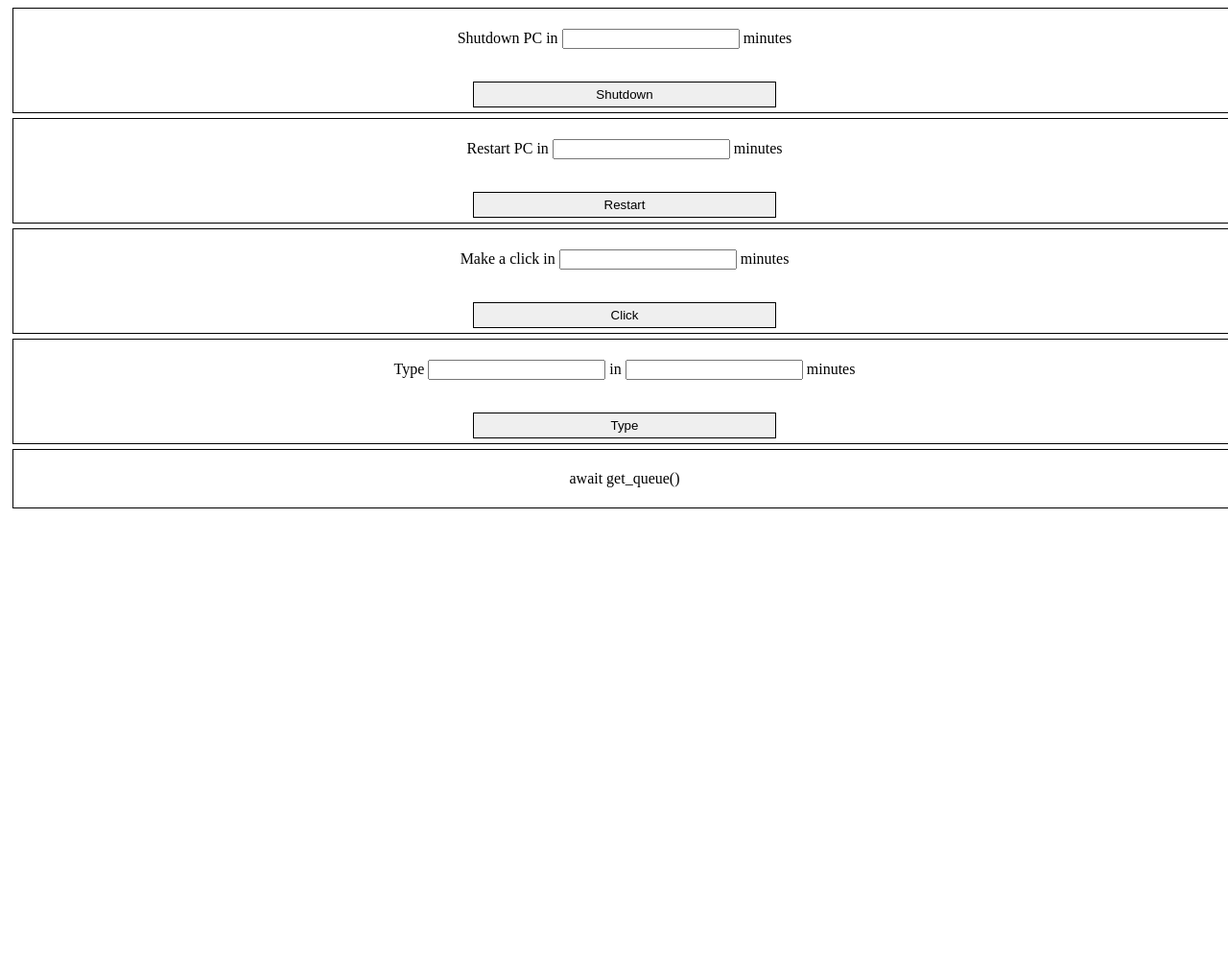
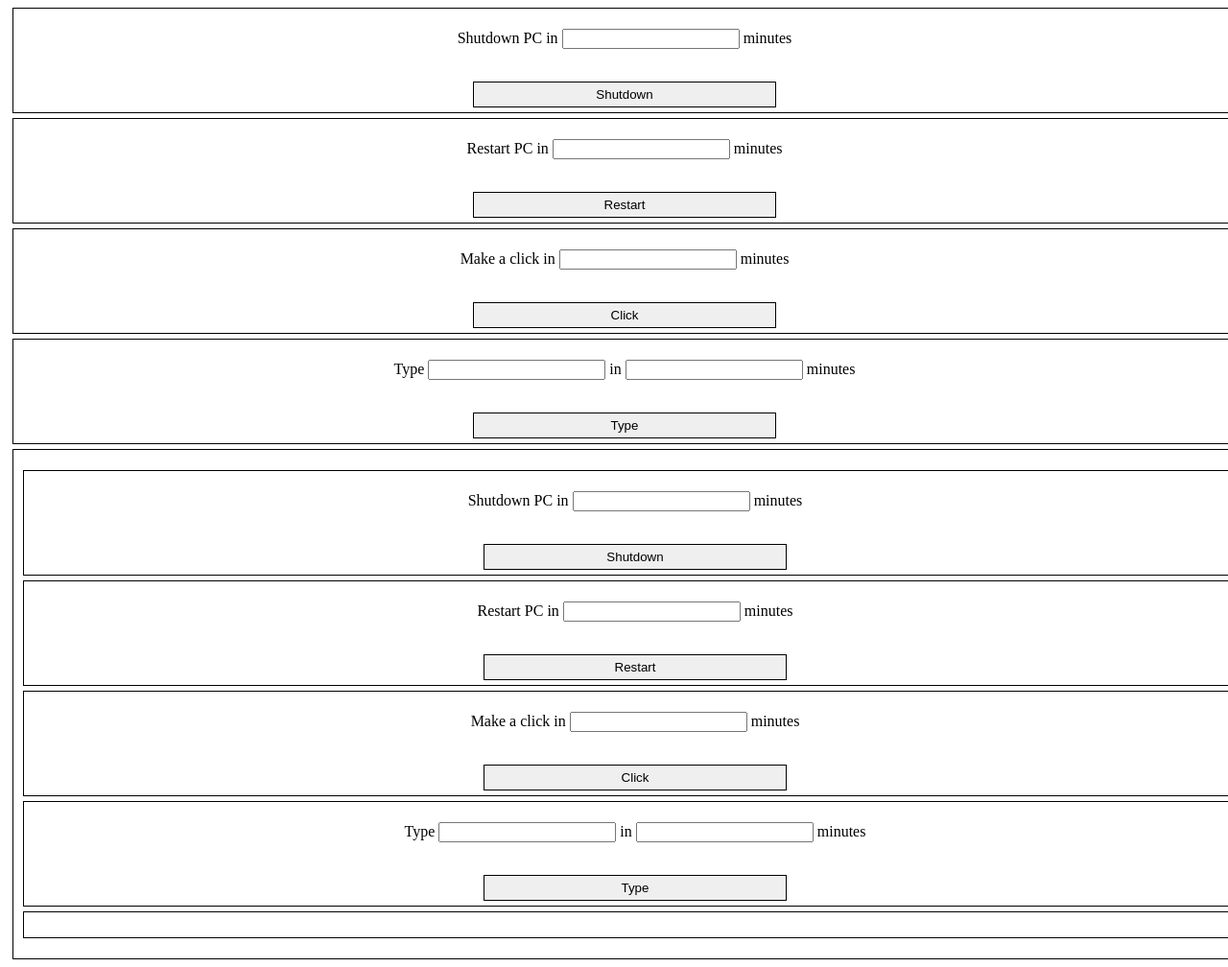
Before and after one commit to NotisFobbidden/ControlPcFromAPI, a plain HTML site: page webInterface/index.html in a window 1280 px wide. Shown: the whole page at 96% size. Before the commit the page ends 800 px from the top, so only its background shows below. Drawn offline with Linux system fonts and the light colour scheme.

Commit message:
Fixed bug with click function not working + cleaned up the code a little bit.

```diff
--- a/webInterface/get_action.js
+++ b/webInterface/get_action.js
@@ -7,14 +7,12 @@ async function send_request(time, action, text) {
             'time': time,
             'action': action,
             'text': text
-        }),
-        mode: 'no-cors'
+        })
     });
 }
 async function get_queue() {
     return await fetch('http://localhost:8080/', {
-        "method": "GET",
-        mode: 'no-cors'
+        "method": "GET"
     }).then((response) => response.text());
 }
 async function send_request_with_time(action_name, input_id, text) {
@@ -24,9 +22,9 @@ async function send_request_with_time(action_name, input_id, text) {
 }
 const shutdown = () => send_request_with_time("shutdown_action", "shutdown_in");
 const restart = () => send_request_with_time("restart_action", "restart_in");
-const click = () => send_request_with_time("click_action", "click_in");
+const make_click = () => send_request_with_time('click_action', "click_in");
 const type_string = () => send_request_with_time("type_action", "type_in", document.getElementById("type_text").value);
 setInterval(async () => {
-    const queue_paragraph = document.getElementById("queue");
-    queue_paragraph.innerText = 'await get_queue()';
-}, 500);
+    const queue_container = document.getElementById("queue");
+    queue_container.innerHTML = await get_queue();
+}, 100);
--- a/webInterface/index.html
+++ b/webInterface/index.html
@@ -22,7 +22,7 @@
         <div class="centerThis">
             <p>Make a click in <input id="click_in" type="number" class="input_for_time"> minutes</p>
             <br>
-            <button onclick="click()" id="click_button" class="buttons">Click</button>
+            <button onclick="make_click()" id="click_button" class="buttons">Click</button>
         </div>
         <div class="centerThis">
             <p>Type <input type="text" id="type_text"></input> in <input id="type_in" type="number" class="input_for_time"> minutes</p>
```
Also changed, not shown: 1 other file.
